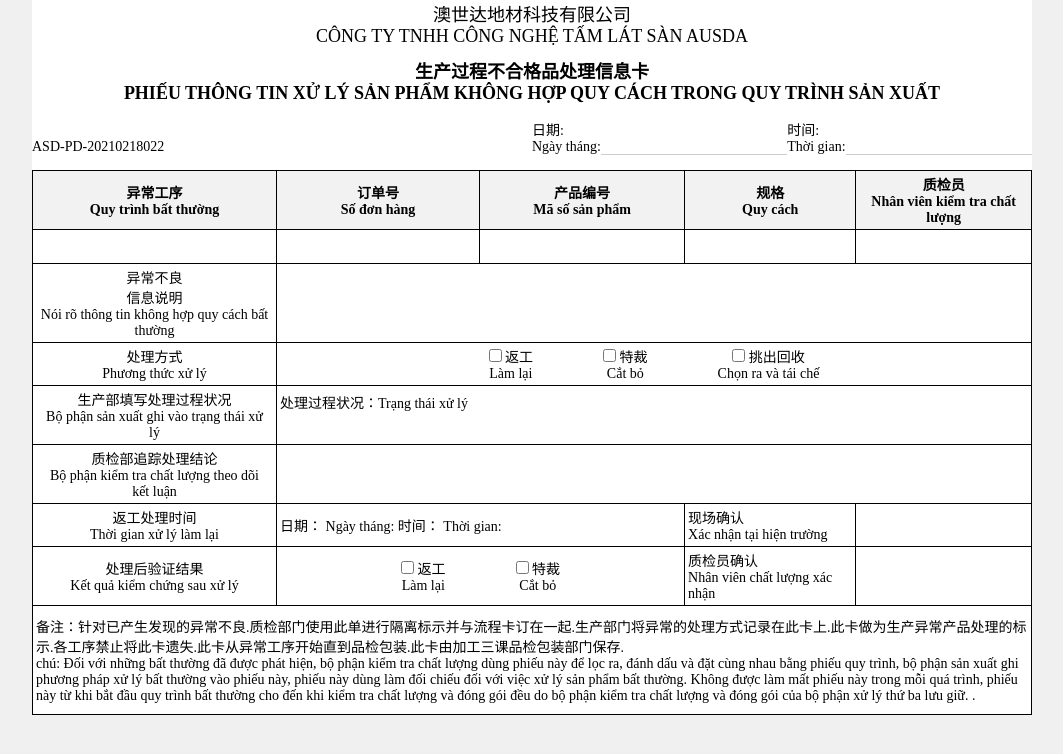
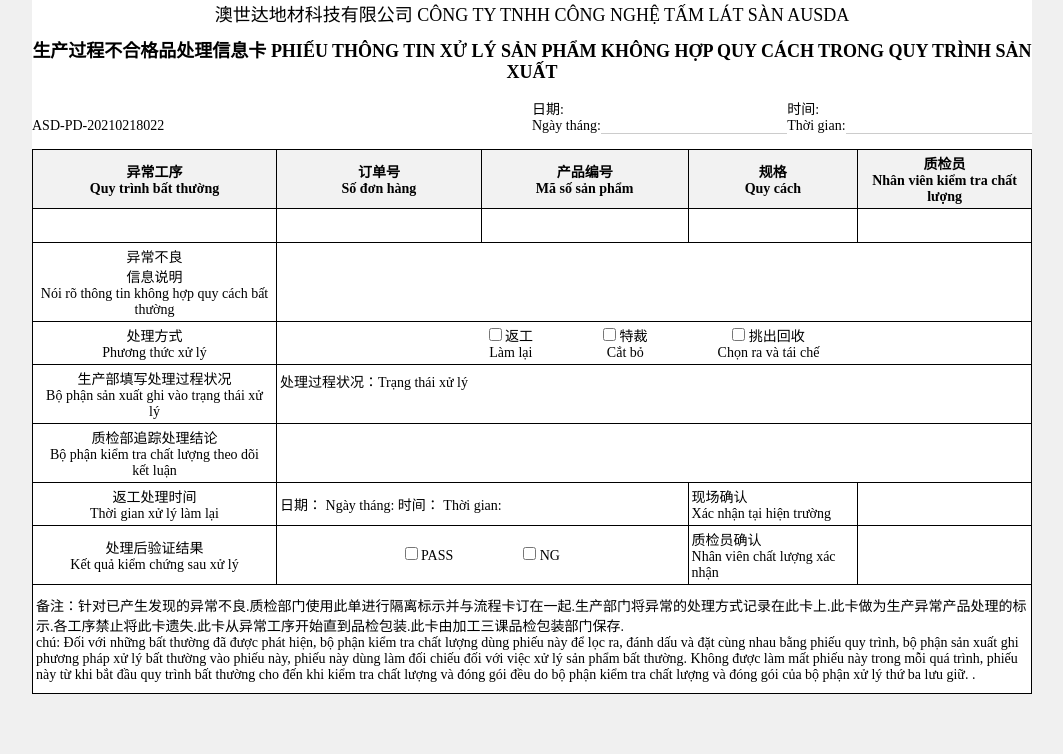
Before and after one commit to heyimphuong/ausda_html, a plain HTML site: page phieu_xu_ly_san_pham_khong_hop_quy_cach.html in a window 1280 px wide. Shown: the whole page, without its empty margins (108-1171 px from the left). Drawn offline with Linux system fonts and the light colour scheme.

Commit message:
fix lable

```diff
--- a/assets/scss/print.scss
+++ b/assets/scss/print.scss
@@ -208,6 +208,14 @@
     th,
     td {
         border: 1px solid black;
+        span {
+            display: block;
+        }
+        label {
+            span {
+                display: inline;
+            }
+        }
     }
 
     .column-head {
@@ -238,11 +246,6 @@
     }
 }
 
-//xuống dòng
-span {
-    display: block;
-}
-
 .td-container {
     display: flex;
     justify-content: center;
--- a/phieu_xu_ly_san_pham_khong_hop_quy_cach.html
+++ b/phieu_xu_ly_san_pham_khong_hop_quy_cach.html
@@ -160,18 +160,18 @@
           <td colspan="2" class="tex-center">
             <div class="td-container">
               <div class="option">
-                <span>
+                <label>
                   <input type="checkbox">
-                  返工
-                </span>
-                <span>Làm lại</span>
+                  <span>
+                    PASS
+                  </span>
+                </label>
               </div>
               <div class="option">
-                <span>
+                <label>
                   <input type="checkbox">
-                  特裁
-                </span>
-                <span>Cắt bỏ</span>
+                  <span>NG</span>
+                </label>
               </div>
             </div>
           </td>
```
Also changed, not shown: assets/css/print.css, 1 other file.
